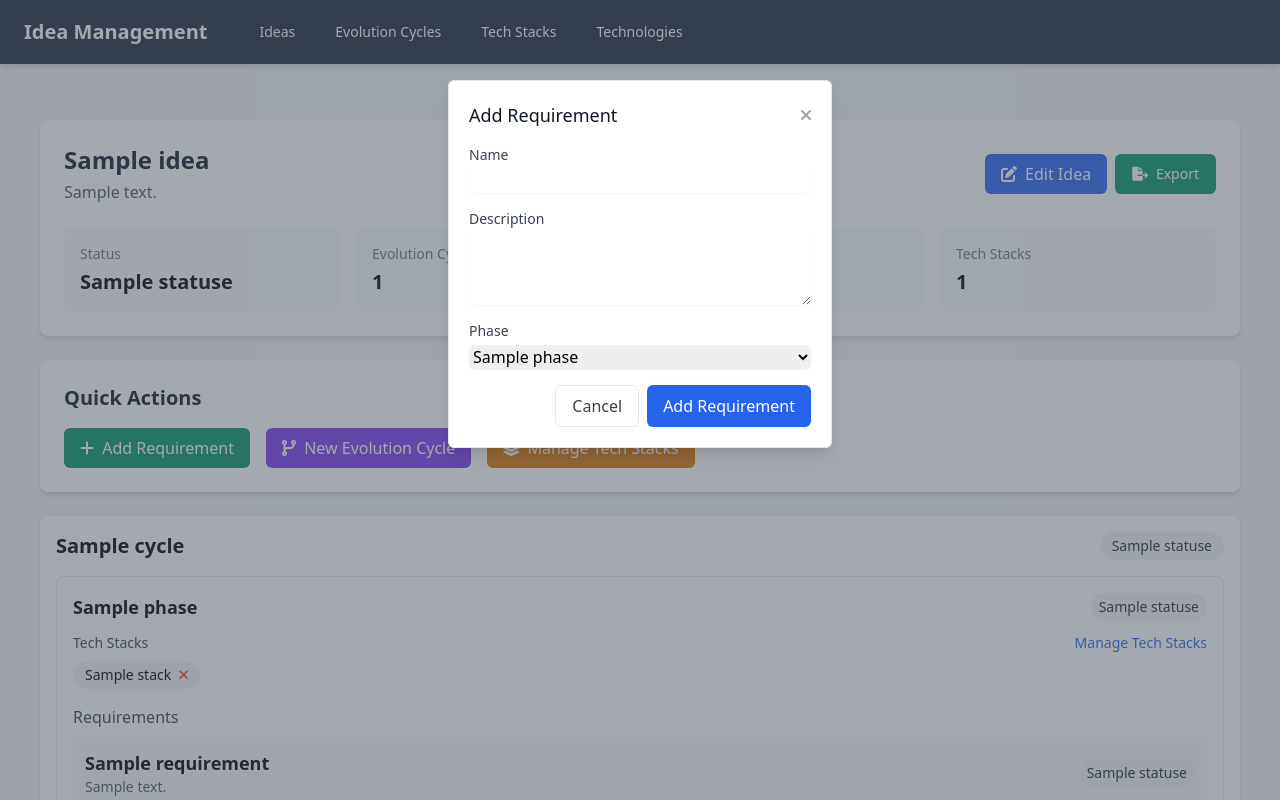
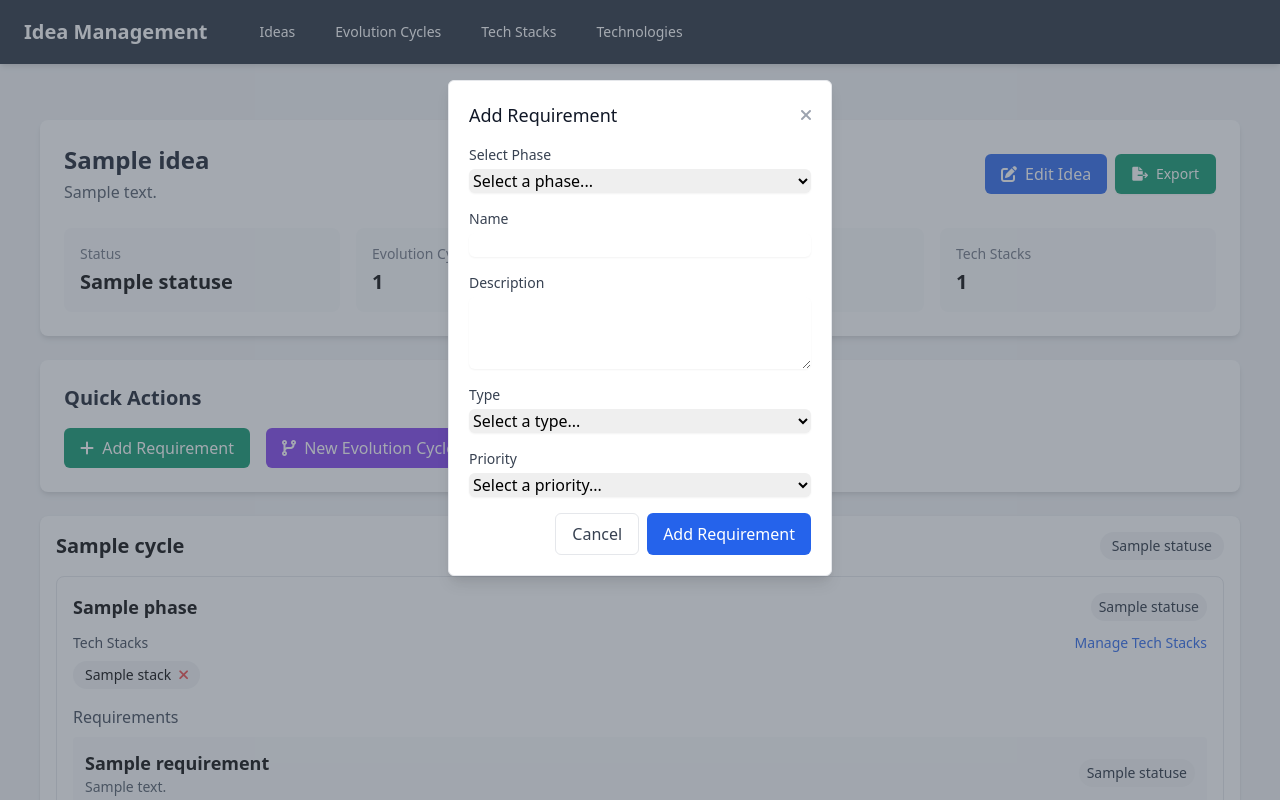
Before and after one commit to pedroanisio/idea-management, a Flask app: page /ideas/1/control-panel in a window 1280 px wide, after a click on "Add Requirement". Run offline with Flask 3, Linux system fonts and the light colour scheme; tables that the repository leaves empty hold one stand-in row (values such as "Sample post").

Commit message:
Enhance requirement creation with improved phase selection and form handling
- Update requirements creation route to support both GET and POST phase selection
- Add requirement type and priority selection to quick create forms
- Modify redirect logic to handle different creation contexts (control panel, phase view)
- Update templates to include more comprehensive requirement creation options
- Improve error messaging and form validation for requirement creation

```diff
--- a/app.py
+++ b/app.py
@@ -875,10 +875,11 @@ def create_app():
 
     @app.route('/requirements/create', methods=['GET', 'POST'])
     def requirements_create():
-        idea_evolution_phase_id = request.args.get('idea_evolution_phase_id', type=int)
+        # Get idea_evolution_phase_id from either query params (GET) or form data (POST)
+        idea_evolution_phase_id = request.args.get('idea_evolution_phase_id', type=int) or request.form.get('idea_evolution_phase_id', type=int)
 
         if not idea_evolution_phase_id:
-            flash('No phase specified.', 'danger')
+            flash('No phase specified. Please select a phase first.', 'danger')
             return redirect(url_for('index'))
 
         # Get the phase details
@@ -932,7 +933,18 @@ def create_app():
                 db.session.add(requirement)
                 db.session.commit()
                 flash('Requirement created successfully!', 'success')
-                return redirect(url_for('ideas_show', id=phase_details.IdeaEvolutionPhase.idea_evolution_cycle.idea_id))
+
+                # If the request came from the quick create form in control panel
+                referer = request.headers.get('Referer', '')
+                if 'control-panel' in referer:
+                    return redirect(url_for('idea_control_panel', id=phase_details.IdeaEvolutionPhase.idea_evolution_cycle.idea_id))
+
+                # Otherwise redirect to the phase view
+                return redirect(url_for('evolution_phases_show',
+                    idea_id=phase_details.IdeaEvolutionPhase.idea_evolution_cycle.idea_id,
+                    evolution_id=phase_details.IdeaEvolutionPhase.idea_evolution_cycle.evolution_cycle_id,
+                    phase_id=phase_details.IdeaEvolutionPhase.phase_id))
+
             except Exception as e:
                 db.session.rollback()
                 flash('Error creating requirement. Please try again.', 'danger')
@@ -1329,6 +1341,7 @@ def create_app():
         tech_stacks = TechStack.query.all()
         statuses = Status.query.all()
         requirement_types = RequirementType.query.all()
+        requirement_priorities = RequirementPriority.query.all()
 
         # Calculate statistics for this idea
         total_cycles = len(idea.evolution_cycles)
@@ -1368,6 +1381,7 @@ def create_app():
                              tech_stacks=tech_stacks,
                              statuses=statuses,
                              requirement_types=requirement_types,
+                             requirement_priorities=requirement_priorities,
                              stats=stats)
 
     @app.route('/ideas/<int:id>/tech-stacks/manage', methods=['POST'])
--- a/templates/control_panel/idea.html
+++ b/templates/control_panel/idea.html
@@ -191,29 +191,42 @@
                 <i class="fas fa-times"></i>
             </button>
         </div>
-        <form action="{{ url_for('requirements_create') }}" method="POST">
-            <input type="hidden" name="idea_id" value="{{ idea.id }}">
-            <div class="space-y-4">
+        <form action="{{ url_for('requirements_create') }}" method="POST" class="space-y-4">
+            <div class="mb-4">
+                <label for="idea_evolution_phase_id" class="block text-sm font-medium text-gray-700">Select Phase</label>
+                <select name="idea_evolution_phase_id" id="idea_evolution_phase_id" class="mt-1 block w-full rounded-md border-gray-300 shadow-sm focus:border-blue-500 focus:ring-blue-500" required>
+                    <option value="">Select a phase...</option>
+                    {% for cycle in idea.evolution_cycles %}
+                        {% for phase in cycle.phases %}
+                            <option value="{{ phase.id }}">{{ cycle.evolution_cycle.name }} - {{ phase.phase.name }}</option>
+                        {% endfor %}
+                    {% endfor %}
+                </select>
+            </div>
             <div>
                 <label class="block text-sm font-medium text-gray-700">Name</label>
-                    <input type="text" name="name" required
-                           class="mt-1 block w-full rounded-md border-gray-300 shadow-sm focus:border-blue-500 focus:ring-blue-500">
+                <input type="text" name="name" required class="mt-1 block w-full rounded-md border-gray-300 shadow-sm focus:border-blue-500 focus:ring-blue-500">
             </div>
             <div>
                 <label class="block text-sm font-medium text-gray-700">Description</label>
-                    <textarea name="description" rows="3"
+                <textarea name="description" rows="3" required
                           class="mt-1 block w-full rounded-md border-gray-300 shadow-sm focus:border-blue-500 focus:ring-blue-500"></textarea>
             </div>
             <div>
-                    <label class="block text-sm font-medium text-gray-700">Phase</label>
-                    <select name="phase_id" required
-                            class="mt-1 block w-full rounded-md border-gray-300 shadow-sm focus:border-blue-500 focus:ring-blue-500">
-                        {% for cycle in idea.evolution_cycles %}
-                            <optgroup label="{{ cycle.evolution_cycle.name }}">
-                                {% for phase in cycle.phases %}
-                                    <option value="{{ phase.id }}">{{ phase.phase.name }}</option>
+                <label class="block text-sm font-medium text-gray-700">Type</label>
+                <select name="type_id" required class="mt-1 block w-full rounded-md border-gray-300 shadow-sm focus:border-blue-500 focus:ring-blue-500">
+                    <option value="">Select a type...</option>
+                    {% for type in requirement_types %}
+                    <option value="{{ type.id }}">{{ type.name }}</option>
                     {% endfor %}
-                            </optgroup>
+                </select>
+            </div>
+            <div>
+                <label class="block text-sm font-medium text-gray-700">Priority</label>
+                <select name="priority_id" required class="mt-1 block w-full rounded-md border-gray-300 shadow-sm focus:border-blue-500 focus:ring-blue-500">
+                    <option value="">Select a priority...</option>
+                    {% for priority in requirement_priorities %}
+                    <option value="{{ priority.id }}">{{ priority.name }}</option>
                     {% endfor %}
                 </select>
             </div>
@@ -227,7 +240,6 @@
                         class="px-4 py-2 bg-blue-600 text-white rounded-md hover:bg-blue-700">
                     Add Requirement
                 </button>
-                </div>
             </div>
         </form>
     </div>
--- a/templates/control_panel/index.html
+++ b/templates/control_panel/index.html
@@ -208,7 +208,8 @@
             </button>
         </div>
 
-        <form method="POST" action="{{ url_for('requirements_create') }}" class="space-y-4">
+        <form method="POST" action="{{ url_for('requirements_create', idea_evolution_phase_id=idea_evolution_phase.id) }}" class="space-y-4">
+            <input type="hidden" name="idea_evolution_phase_id" value="{{ idea_evolution_phase.id }}">
             <div>
                 <label class="block text-sm font-medium text-gray-700">Name</label>
                 <input type="text" name="name" required
--- a/templates/evolutions/phases/show.html
+++ b/templates/evolutions/phases/show.html
@@ -100,7 +100,7 @@
             </button>
         </div>
 
-        <form method="POST" action="{{ url_for('requirements_create') }}">
+        <form method="POST" action="{{ url_for('requirements_create', idea_evolution_phase_id=idea_phase.id) }}">
             <input type="hidden" name="idea_evolution_phase_id" value="{{ idea_phase.id }}">
 
             <div class="mb-4">
--- a/templates/ideas/show.html
+++ b/templates/ideas/show.html
@@ -10,7 +10,7 @@
             <div class="flex space-x-4">
                 <a href="{{ url_for('idea_control_panel', id=idea.id) }}"
                     class="bg-green-100 text-green-700 hover:bg-green-200 px-4 py-2 rounded flex items-center">
-                    <span class="mr-2">📋</span> Requirements
+                    <span class="mr-2">📊</span> Control Panel
                 </a>
                 <a href="{{ url_for('evolutions_create', idea_id=idea.id) }}"
                     class="bg-purple-100 text-purple-700 hover:bg-purple-200 px-4 py-2 rounded flex items-center">
--- a/templates/requirements/create.html
+++ b/templates/requirements/create.html
@@ -80,10 +80,10 @@
                     <div>
                         <label for="priority_id" class="block text-sm font-medium text-gray-700">Priority</label>
                         <div class="mt-1">
-                            <select name="priority_id" id="priority_id"
+                            <select name="priority_id" id="priority_id" required
                                     class="block w-full rounded-md border-gray-300 shadow-sm focus:border-blue-500 focus:ring-blue-500">
                                 <option value="">Select a priority...</option>
-                                {% for priority in priorities %}
+                                {% for priority in requirement_priorities %}
                                 <option value="{{ priority.id }}"
                                         class="{% if priority.name == 'High' %}text-red-600{% elif priority.name == 'Medium' %}text-yellow-600{% else %}text-green-600{% endif %}">
                                     {{ priority.name }}
@@ -94,6 +94,8 @@
                         <p class="mt-1 text-sm text-gray-500">How important is this requirement</p>
                     </div>
                 </div>
+
+                <input type="hidden" name="idea_evolution_phase_id" value="{{ phase_details.IdeaEvolutionPhase.id }}">
 
                 <!-- Form Actions -->
                 <div class="flex items-center justify-end space-x-3 pt-6 border-t">
--- a/templates/requirements/index.html
+++ b/templates/requirements/index.html
@@ -6,9 +6,13 @@
 <div class="container mx-auto">
     <div class="flex justify-between items-center mb-6">
         <h1 class="text-3xl font-bold text-gray-800">Requirements</h1>
-        <a href="{{ url_for('requirements_create') }}" class="bg-blue-500 hover:bg-blue-600 text-white font-semibold py-2 px-4 rounded">
+        {% if idea_evolution_phase_id %}
+        <a href="{{ url_for('requirements_create', idea_evolution_phase_id=idea_evolution_phase_id) }}" class="bg-blue-500 hover:bg-blue-600 text-white font-semibold py-2 px-4 rounded">
             New Requirement
         </a>
+        {% else %}
+        <p class="text-gray-600">Please select a phase first to create requirements.</p>
+        {% endif %}
     </div>
 
     <div class="grid grid-cols-1 md:grid-cols-2 lg:grid-cols-3 gap-6">
```
Lines whose indentation alone changed are shown as unchanged.
